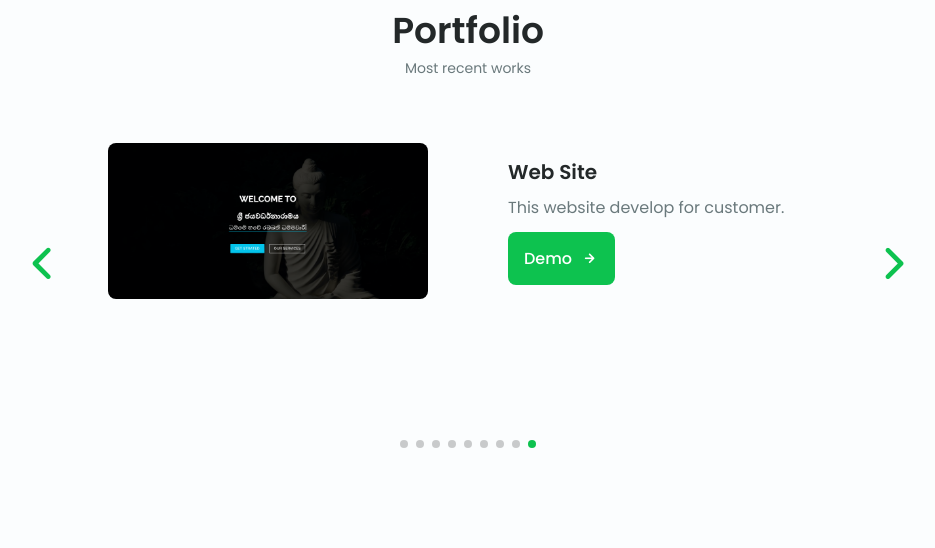
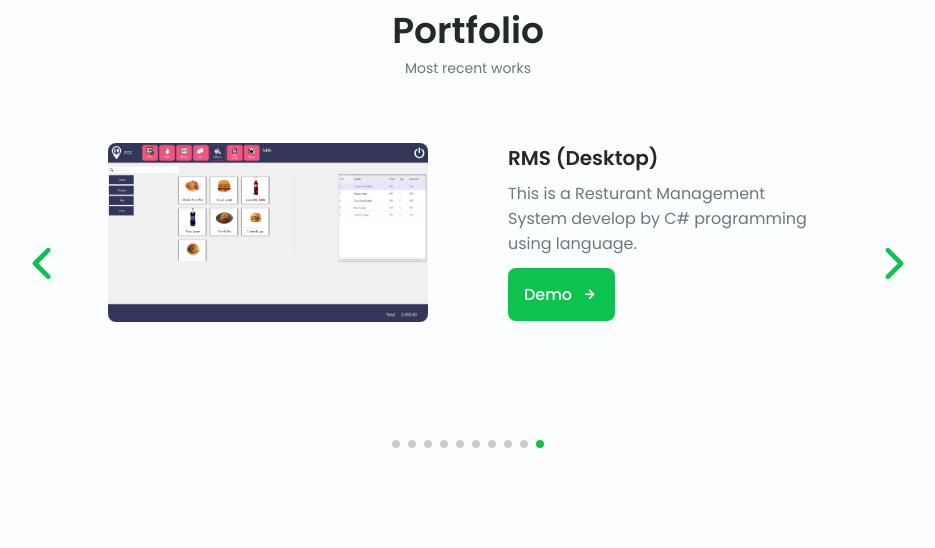
Before and after one commit to SudeshMaduwantha/my-portfolio, a plain HTML site: page index.html in a window 1280 px wide. Shown: the part 3738-4286 px from the top of the page, without its empty margins (172-1107 px from the left). Drawn offline with nearby package versions, Linux system fonts and the light colour scheme.

Commit message:
Added new project for portfolio and this is a desktop application called restuarant management system (RMS)

```diff
--- a/index.html
+++ b/index.html
@@ -723,6 +723,21 @@
                 </div>
             </div>
 
+            <!--==================== PORTFOLIO 10 ====================-->
+
+            <div class="portfolio__content grid swiper-slide">
+                <img src="./packages/images/RMS.png" alt="" class="portfolio__img">
+
+                <div class="portfolio_">
+                    <h3 class="portfolio__title">RMS (Desktop) </h3>
+                    <p class="portfolio__description">This is a Resturant Management System develop by C# programming using language.</p>
+                    <a href="https://github.com/SudeshMaduwantha/RMS" class="button button--flex button--small portfolio__button">
+                        Demo
+                        <i class="uil uil-arrow-right button__icon"></i>
+                    </a>
+                </div>
+            </div>
+
                 </div>
 
             <!-- add arrows-->
```
Also changed, not shown: packages/images/RMS.png (added).
